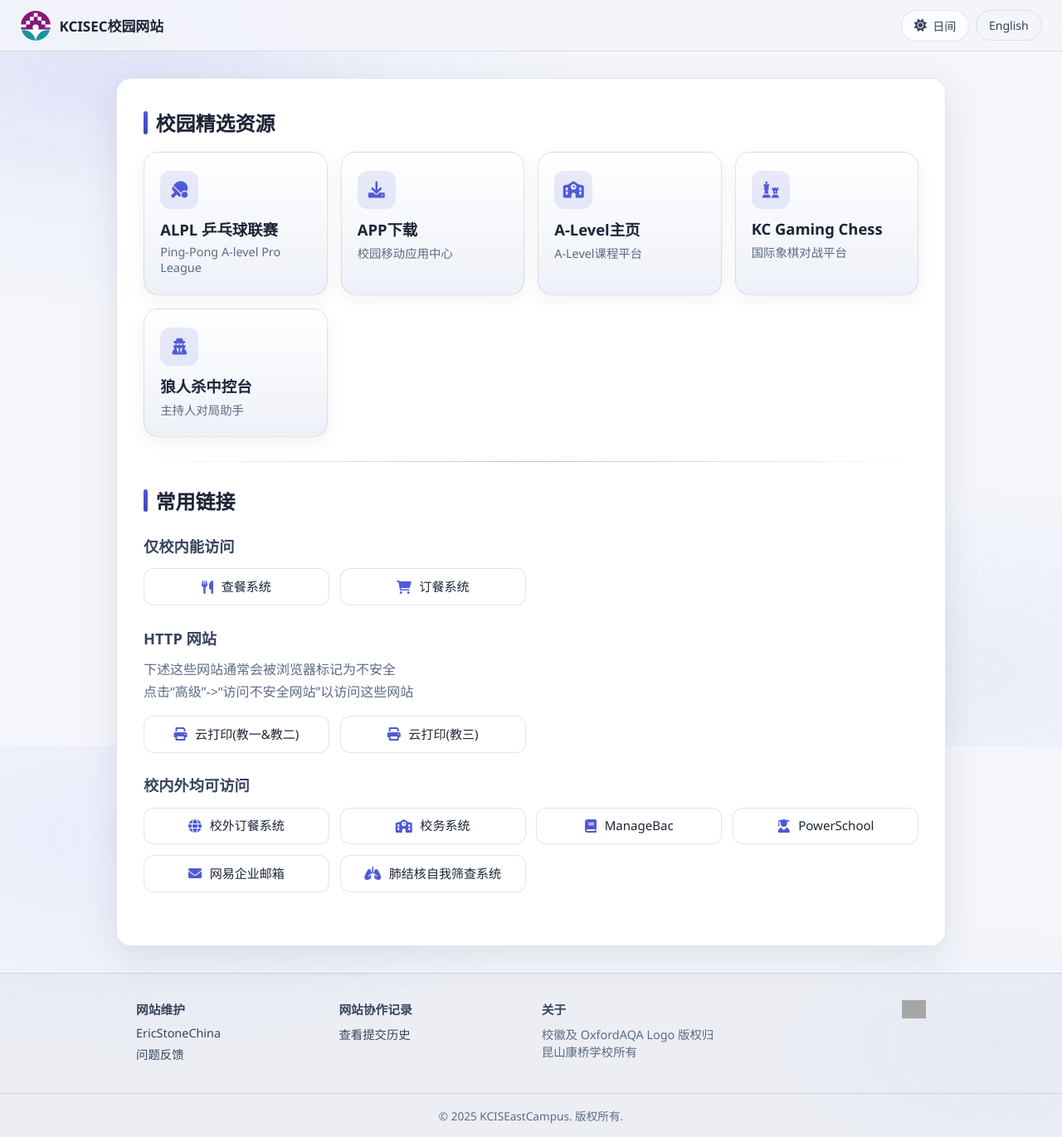
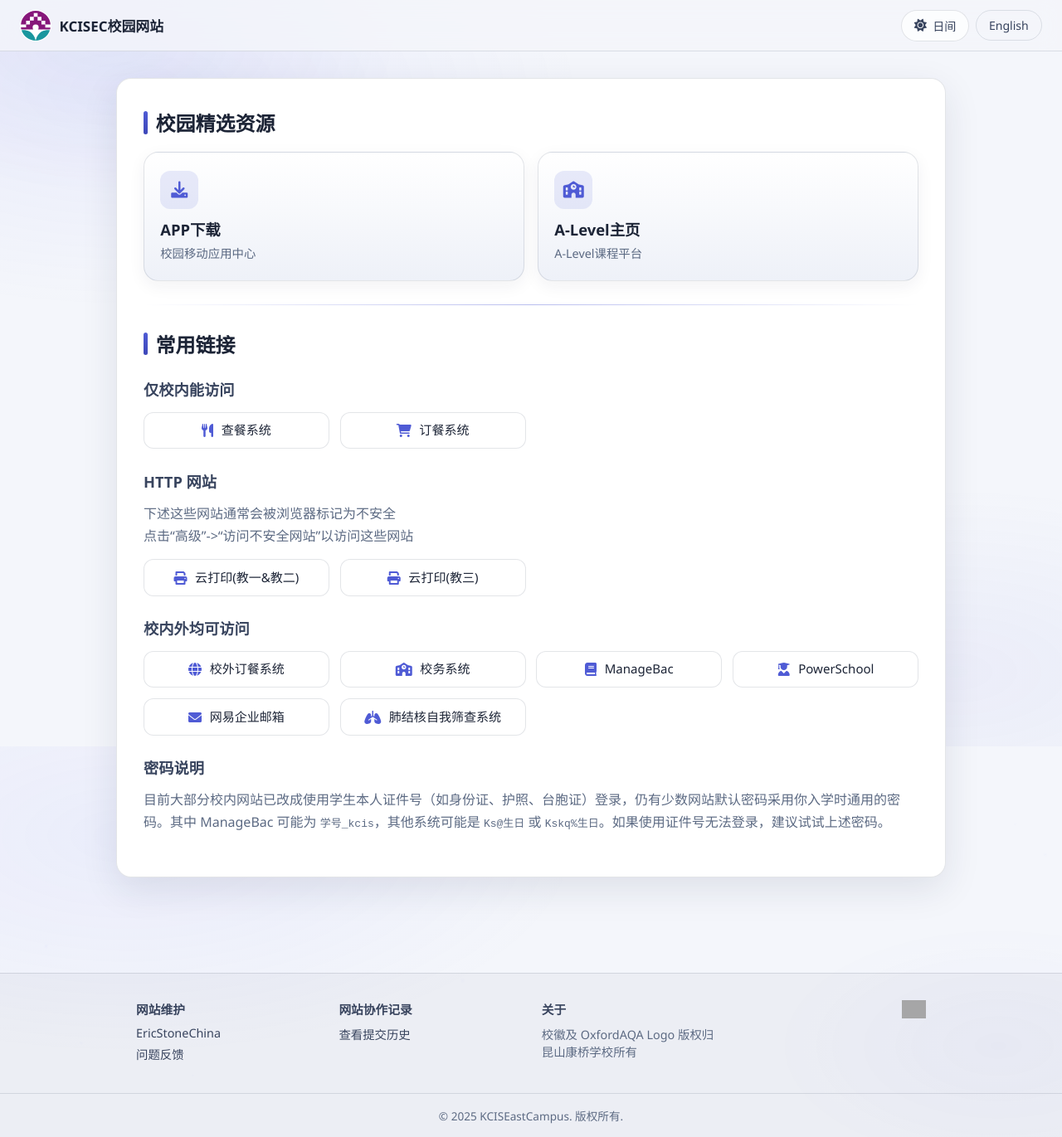
Before and after one commit to KCISEastCampus/Pages, a Jekyll site: the page built from index.md, in a window 1280 px wide and 1371 px high. Shown: the whole window at 83% size. Built offline with Jekyll 4.4.1, drawn with Linux system fonts in a browser that asks for light colours; some web fonts are replaced; grey boxes are pictures that could not be loaded.

Commit message:
Update homepage featured resources and login guidance

```diff
--- a/index.md
+++ b/index.md
@@ -6,11 +6,6 @@
 ## 校园精选资源
 
 <div class="featured-resources">
-  <a href="/pingpong/" class="featured-card">
-    <div class="featured-icon"><i class="fas fa-table-tennis-paddle-ball"></i></div>
-    <div class="featured-title">ALPL 乒乓球联赛</div>
-    <div class="featured-desc">Ping-Pong A-level Pro League</div>
-  </a>
   <a href="/app/" class="featured-card" target="_blank" rel="noopener noreferrer">
     <div class="featured-icon"><i class="fas fa-download"></i></div>
     <div class="featured-title">APP下载</div>
@@ -20,16 +15,6 @@
     <div class="featured-icon"><i class="fas fa-school"></i></div>
     <div class="featured-title">A-Level主页</div>
     <div class="featured-desc">A-Level课程平台</div>
-  </a>
-  <a href="/chess" class="featured-card">
-    <div class="featured-icon"><i class="fas fa-chess"></i></div>
-    <div class="featured-title">KC Gaming Chess</div>
-    <div class="featured-desc">国际象棋对战平台</div>
-  </a>
-  <a href="/werewolf" class="featured-card">
-    <div class="featured-icon"><i class="fas fa-user-secret"></i></div>
-    <div class="featured-title">狼人杀中控台</div>
-    <div class="featured-desc">主持人对局助手</div>
   </a>
 </div>
 
@@ -51,3 +36,7 @@
 {% endfor %}
 </div>
 {% endfor %}
+
+### 密码说明
+
+目前大部分校内网站已改成使用学生本人证件号（如身份证、护照、台胞证）登录，仍有少数网站默认密码采用你入学时通用的密码。其中 ManageBac 可能为 `学号_kcis`，其他系统可能是 `Ks@生日` 或 `Kskq%生日`。如果使用证件号无法登录，建议试试上述密码。
```
Also changed, not shown: en/index.md (+0 -10 lines).
